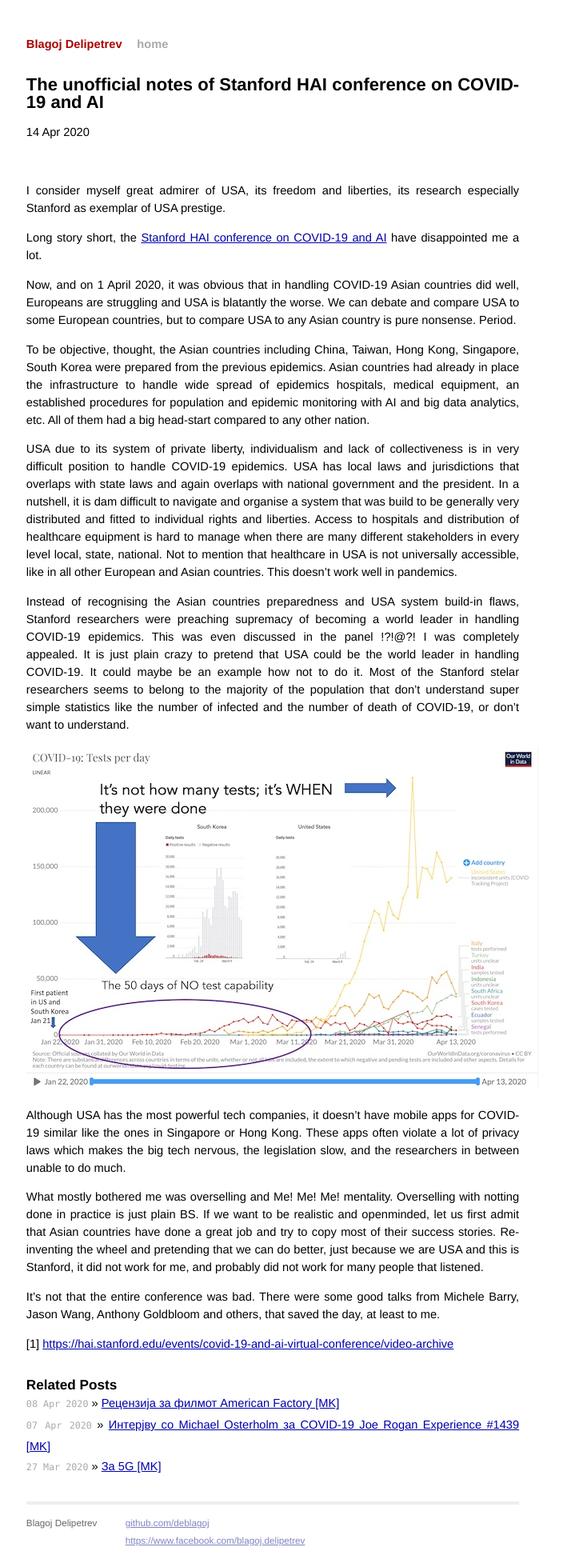
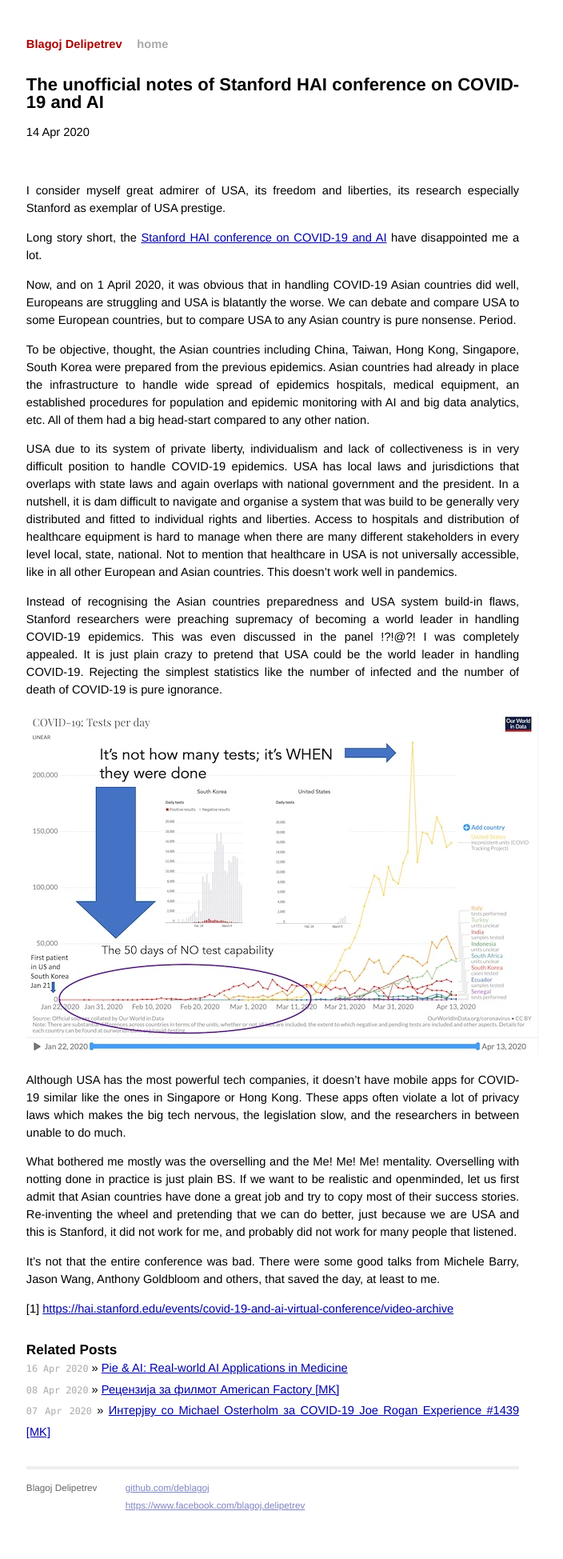
Before and after one commit to deblagoj/deblagoj.github.io, a Jekyll site: the page built from _posts/2020-04-14-The unofficial notes from HAI Stanford conference.markdown, in a window 1280 px wide. Shown: the whole page at 80% size, without its empty margins (299-1003 px from the left). Built offline with Jekyll 4.4.1, drawn with Linux system fonts in a browser that asks for light colours; after the commit the page ends 1905 px from its top, so only the background shows below that.

Commit message:
AI-real world AI apps in Medicine blog, small improvement in previous one

```diff
--- a/_posts/2020-04-14-The unofficial notes from HAI Stanford conference.markdown
+++ b/_posts/2020-04-14-The unofficial notes from HAI Stanford conference.markdown
@@ -15,15 +15,14 @@
 
 USA due to its system of private liberty, individualism and lack of collectiveness is in very difficult position to handle COVID-19 epidemics. USA has local laws and jurisdictions that overlaps with state laws and again overlaps with national government and the president. In a nutshell, it is dam difficult to navigate and organise a system that was build to be generally very distributed and fitted to individual rights and liberties. Access to hospitals and distribution of healthcare equipment is hard to manage when there are many different stakeholders in every level local, state, national. Not to mention that healthcare in USA is not universally accessible, like in all other European and Asian countries. This doesn’t work well in pandemics.
 
-Instead of recognising the Asian countries preparedness and USA system build-in flaws, Stanford researchers were preaching supremacy of becoming a world leader in handling COVID-19 epidemics. This was even discussed in the panel !?!@?! I was completely appealed. It is just plain crazy to pretend that USA could be the world leader in handling COVID-19. It could maybe be an example how not to do it.
-Most of the Stanford stelar researchers seems to belong to the majority of the population that don’t understand super simple statistics like the number of infected and the number of death of COVID-19, or don't want to understand.
+Instead of recognising the Asian countries preparedness and USA system build-in flaws, Stanford researchers were preaching supremacy of becoming a world leader in handling COVID-19 epidemics. This was even discussed in the panel !?!@?! I was completely appealed. It is just plain crazy to pretend that USA could be the world leader in handling COVID-19. Rejecting the simplest statistics like the number of infected and the number of death of COVID-19 is pure ignorance.
 
 
 ![alt text](/assets/img/1.jpeg " ")
 
 Although USA has the most powerful tech companies, it doesn’t have mobile apps for COVID-19 similar like the ones in Singapore or Hong Kong. These apps often violate a lot of privacy laws which makes the big tech nervous, the legislation slow, and the researchers in between unable to do much.
 
-What mostly bothered me was overselling and Me! Me! Me! mentality. Overselling with notting done in practice is just plain BS. If we want to be realistic and openminded, let us first admit that Asian countries have done a great job and try to copy most of their success stories. Re-inventing the wheel and pretending that we can do better, just because we are USA and this is Stanford, it did not work for me, and probably did not work for many people that listened.
+What bothered me mostly was the overselling and the Me! Me! Me! mentality. Overselling with notting done in practice is just plain BS. If we want to be realistic and openminded, let us first admit that Asian countries have done a great job and try to copy most of their success stories. Re-inventing the wheel and pretending that we can do better, just because we are USA and this is Stanford, it did not work for me, and probably did not work for many people that listened.
 
 It's not that the entire conference was bad. There were some good talks from Michele Barry, Jason Wang, Anthony Goldbloom and others, that saved the day, at least to me.
 
```
Also changed, not shown: _posts/2020-04-16-Pie & AI- Real-world AI Applications in Medicine.markdown (added, +43 -0 lines).
